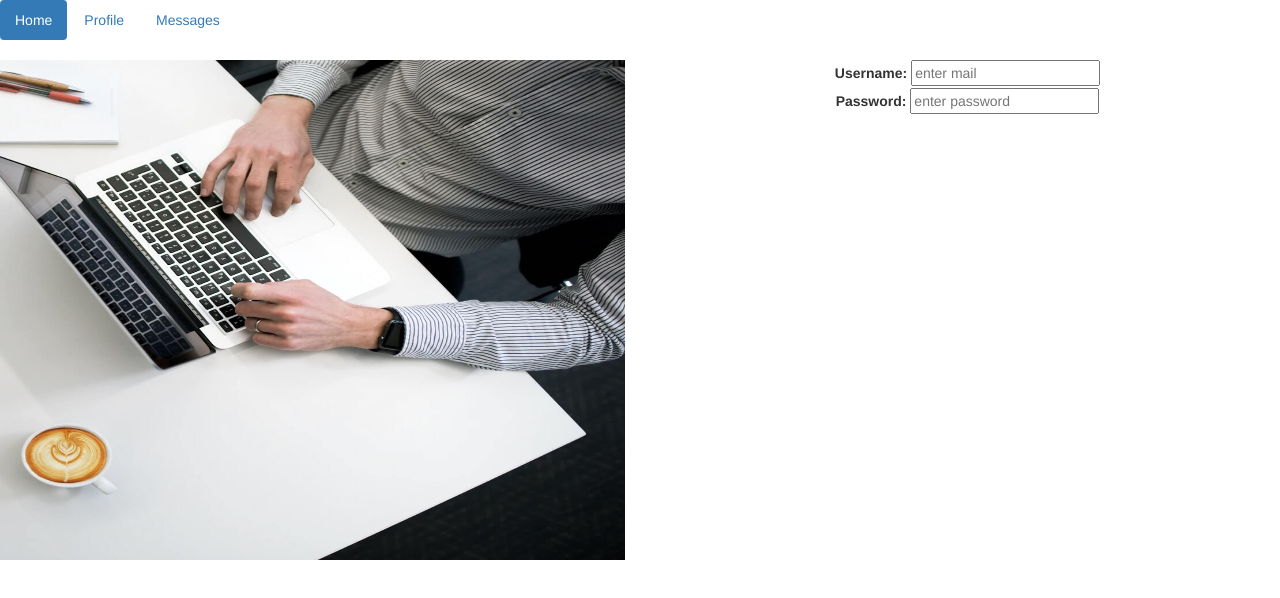
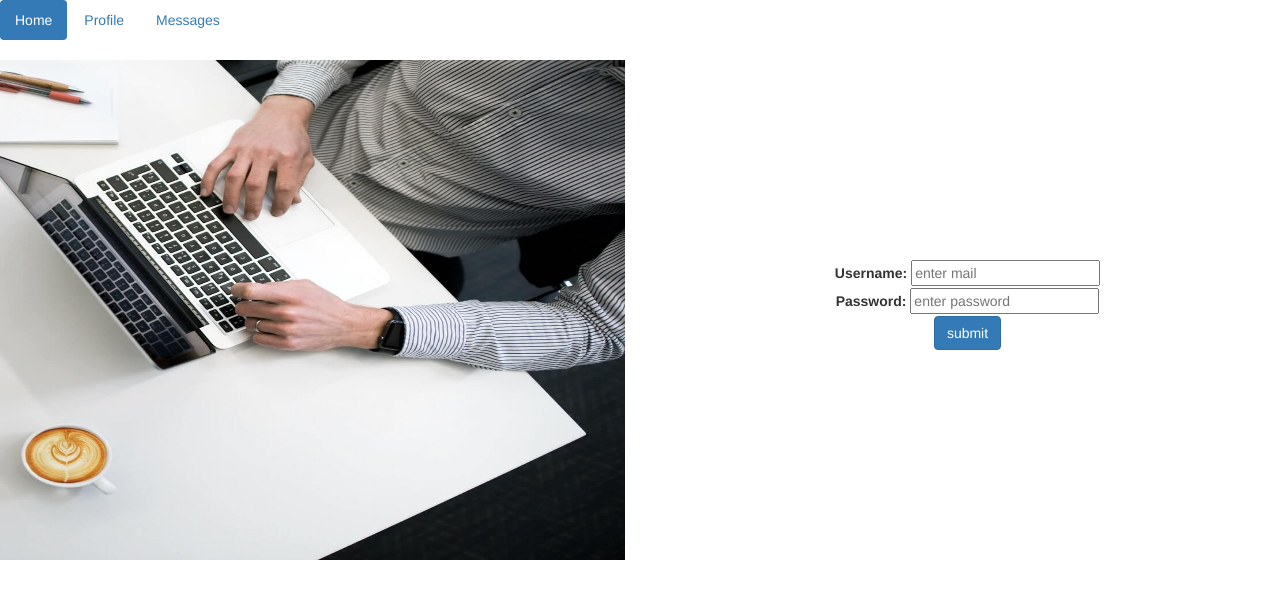
Before and after one commit to girivelugula/material-form, a plain HTML site: page index.html in a window 1280 px wide. Drawn offline with nearby package versions, Linux system fonts and the light colour scheme.

Commit message:
form modified

```diff
--- a/index.html
+++ b/index.html
@@ -30,12 +30,13 @@
         <div class="col-md-6">
             <img src="assets/01.jpg" height="500px" width="100%" alt="01.jpg">
         </div>
-        <div class="col-md-6 text-center">
+        <div class="col-md-6 text-center form">
             <form>
                 <label>Username:</label>
                 <input type="text" placeholder="enter mail"><br>
                 <label>Password:</label>
-                <input type="password" placeholder="enter password">
+                <input type="password" placeholder="enter password"><br>
+                <button type="submit" class="btn btn-primary">submit</button>
             </form>
         </div>
       </div>
--- a/styles.css
+++ b/styles.css
@@ -0,0 +1,3 @@
+.form{
+    margin-top: 200px;
+}
```
